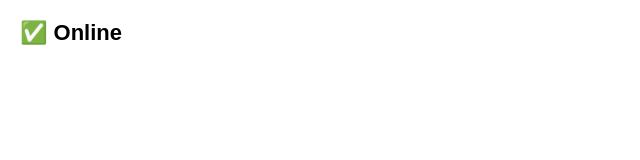
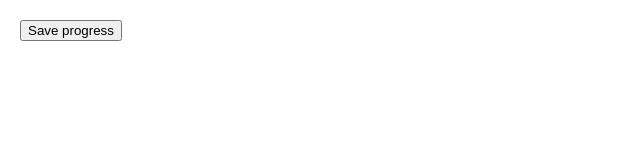
Before and after one commit to Sheddiey/Frontend-mentor-Projects, a React (Create React App) app in the folder my-app/: page / in a window 1280 px wide. Shown: the top 160 px of the page, without its empty margins (0-640 px from the left). Built offline with nearby package versions, Linux system fonts and the light colour scheme.

Commit message:
re-using logic

```diff
--- a/my-app/src/App.js
+++ b/my-app/src/App.js
@@ -1,5 +1,5 @@
-import StatusBar from "./Escape Hatches/Re-Using logic with custom hooks/StatusBar";
+import SaveButton from "./Escape Hatches/Re-Using logic with custom hooks/SaveButton";
 
 export default function App() {
-  return <StatusBar />;
+  return <SaveButton />;
 }
--- a/my-app/src/Escape Hatches/Re-Using logic with custom hooks/SaveButton.jsx
+++ b/my-app/src/Escape Hatches/Re-Using logic with custom hooks/SaveButton.jsx
@@ -0,0 +1,29 @@
+import { useEffect, useState } from "react";
+
+export default function SaveButton() {
+  const [isOnline, setIsOnline] = useState(true);
+  useEffect(() => {
+    function handleOnline() {
+      setIsOnline(true);
+    }
+    function handleOffline() {
+      setIsOnline(false);
+    }
+    window.addEventListener("online", handleOnline);
+    window.addEventListener("offline", handleOffline);
+    return () => {
+      window.addEventListener("online", handleOnline);
+      window.addEventListener("offline", handleOffline);
+    };
+  }, []);
+
+  function handleSaveClick() {
+    console.log("✅ Progress saved");
+  }
+
+  return (
+    <button disabled={!isOnline} onClick={handleSaveClick}>
+      {isOnline ? "Save progress" : "Reconnecting..."}
+    </button>
+  );
+}
```
